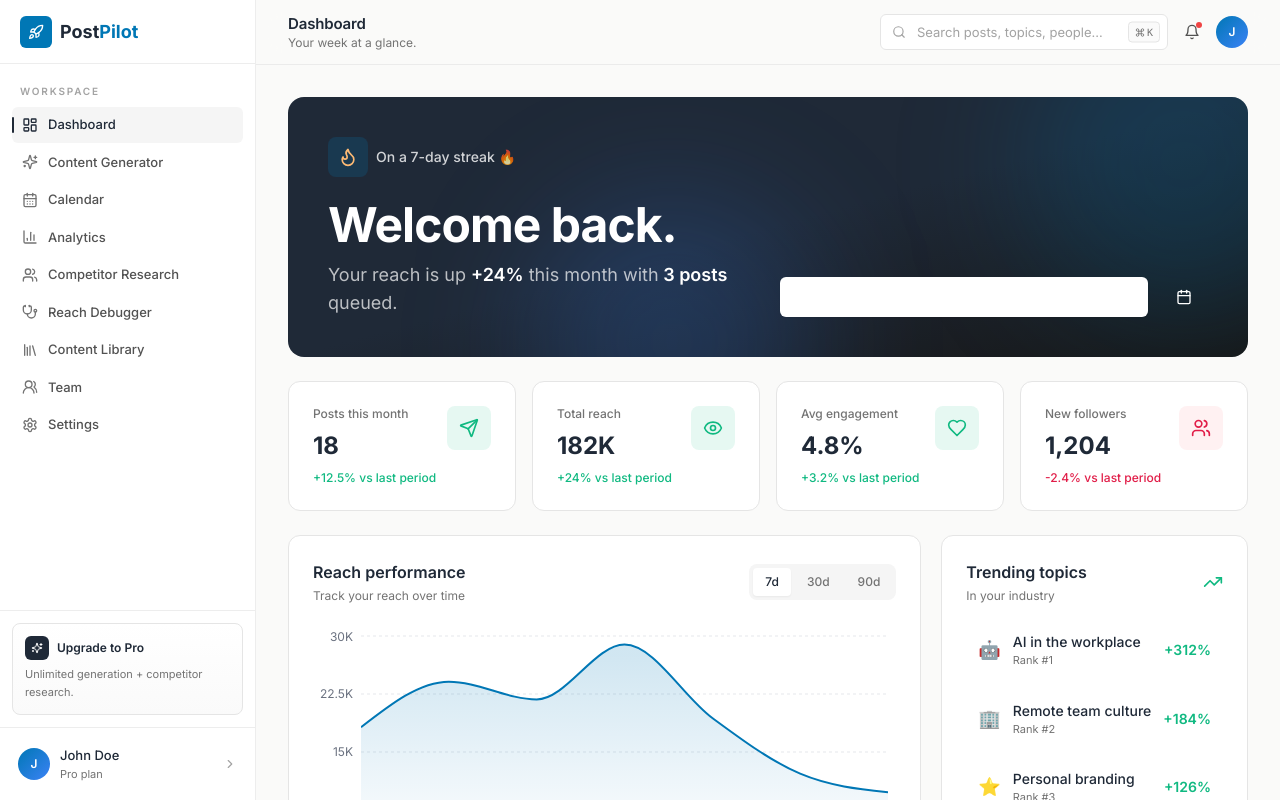
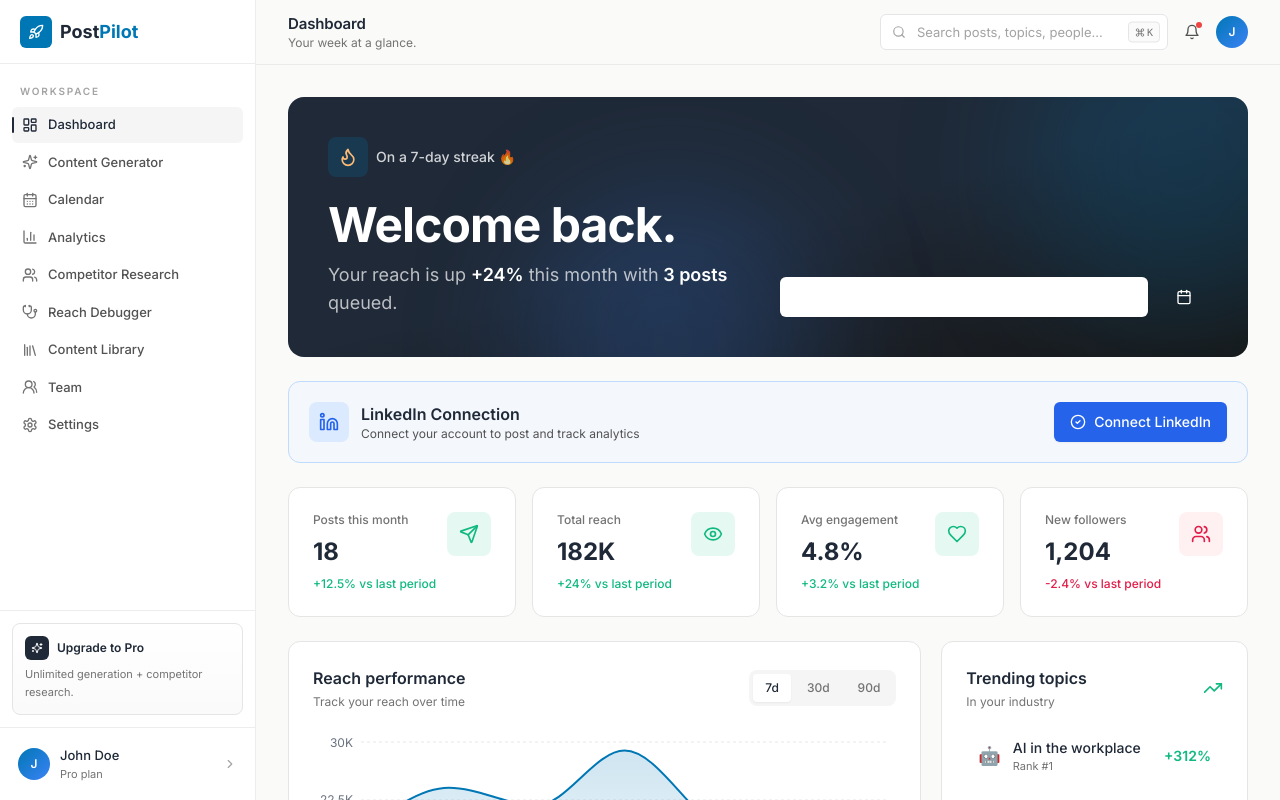
Before and after one commit to moin9224/PostPilot, a Next.js app: page /dashboard in a window 1280 px wide. Shown: the top 800 px of the page. Built offline with nearby package versions, Linux system fonts and the light colour scheme.

Commit message:
Add LinkedIn connection card to dashboard
- Add 'Connect LinkedIn' button to hero section
- Shows LinkedIn connection status
- Clicking button initiates OAuth flow
- Links to /api/auth/linkedin/authorize
- Displays prominent blue card with instructions

```diff
--- a/app/dashboard/page.tsx
+++ b/app/dashboard/page.tsx
@@ -13,6 +13,8 @@ import {
   Eye,
   Heart,
   MessageCircle,
+  Linkedin,
+  CheckCircle2,
 } from "lucide-react";
 import Button from "@/components/Common/Button";
 import Card from "@/components/Common/Card";
@@ -82,6 +84,27 @@ export default function DashboardHome() {
               </Link>
             </div>
           </div>
+        </div>
+      </section>
+
+      {/* LinkedIn Connection Card */}
+      <section className="rounded-xl border border-blue-200 bg-blue-50/50 p-5">
+        <div className="flex items-center justify-between">
+          <div className="flex items-center gap-3">
+            <div className="flex h-10 w-10 items-center justify-center rounded-lg bg-blue-100">
+              <Linkedin className="h-5 w-5 text-blue-600" />
+            </div>
+            <div>
+              <h3 className="font-semibold text-ink">LinkedIn Connection</h3>
+              <p className="text-xs text-neutral-600">Connect your account to post and track analytics</p>
+            </div>
+          </div>
+          <a href="/api/auth/linkedin/authorize">
+            <Button className="bg-blue-600 hover:bg-blue-700 text-white">
+              <CheckCircle2 className="h-4 w-4" />
+              Connect LinkedIn
+            </Button>
+          </a>
         </div>
       </section>
 
```
